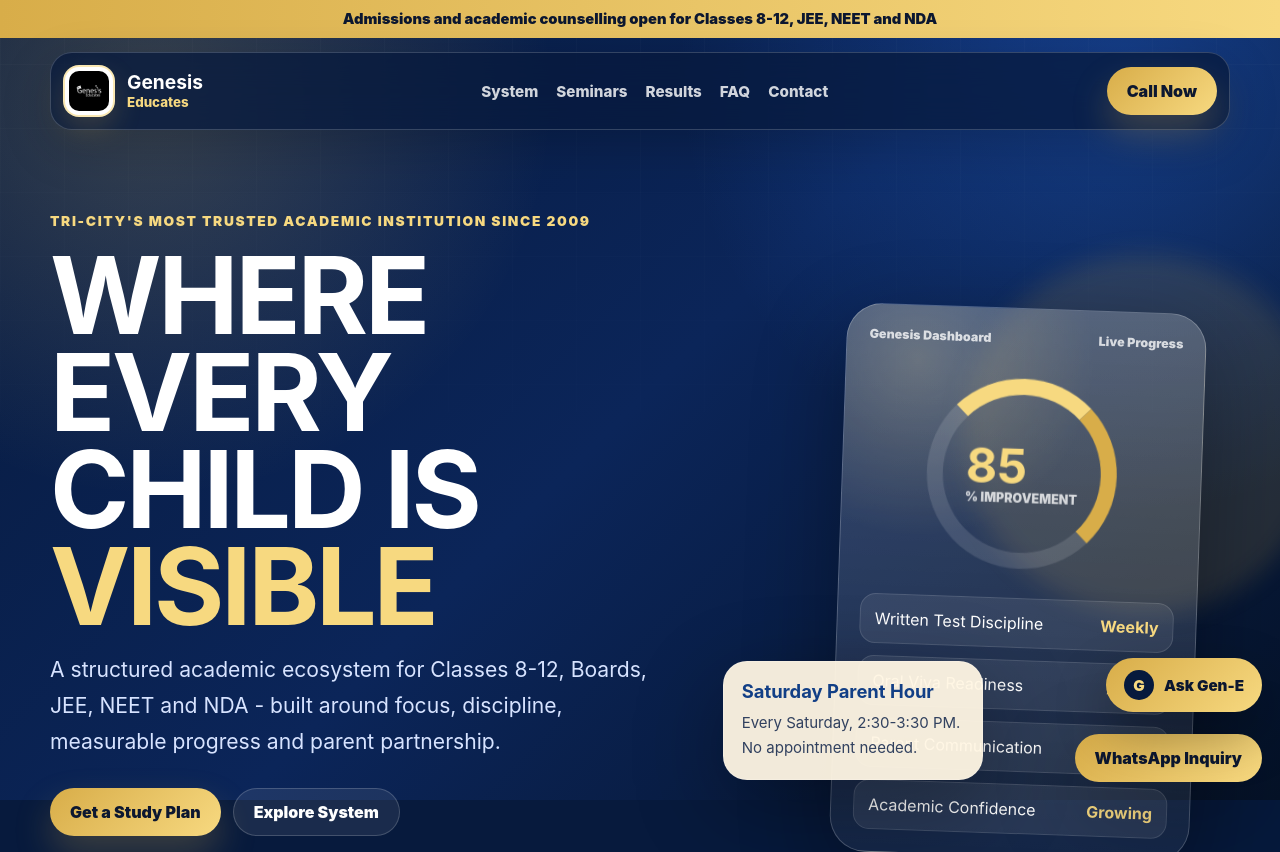
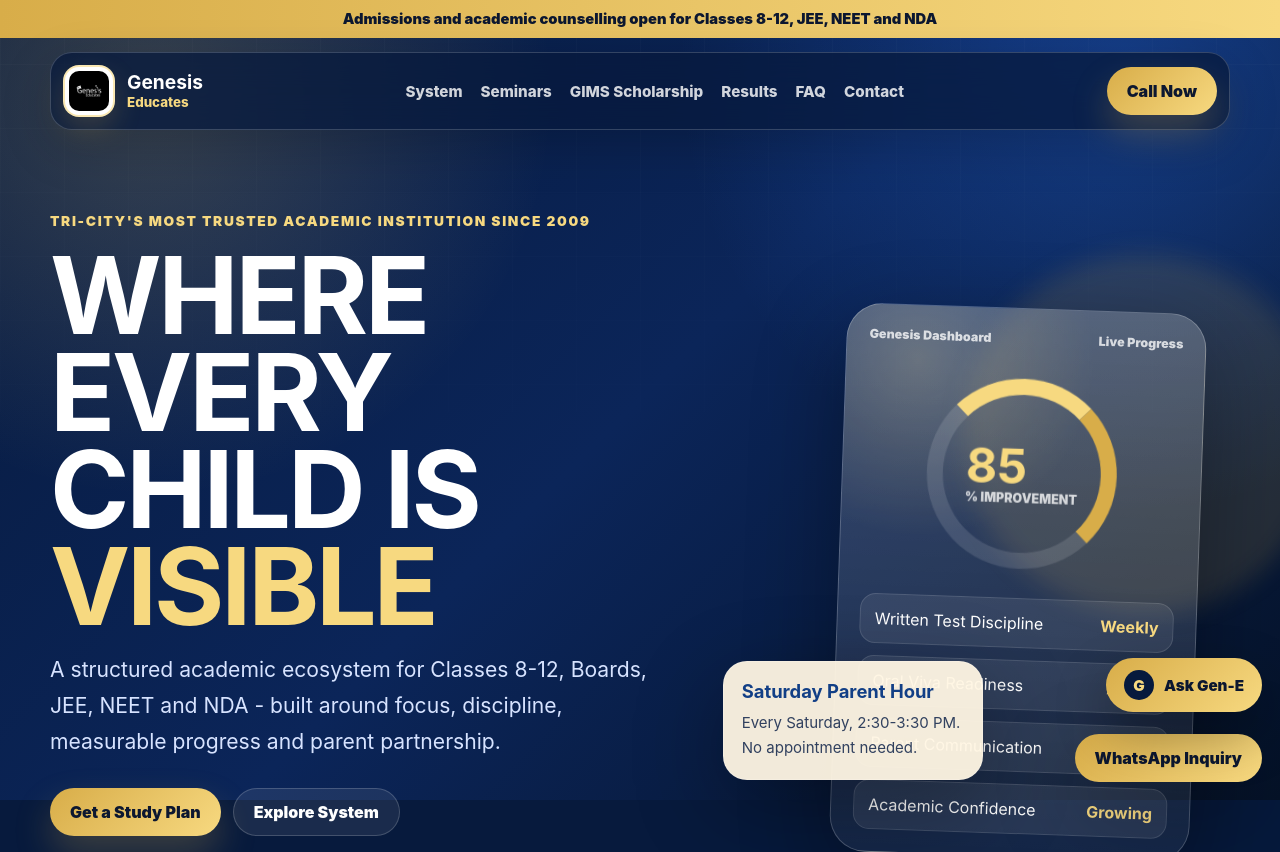
Before and after one commit to vinaysharmakvs/Genesis, a plain HTML site: page index.html in a window 1280 px wide. Shown: the top 852 px of the page. Drawn offline with Linux system fonts and the light colour scheme.

Commit message:
Update index.html

```diff
--- a/index.html
+++ b/index.html
@@ -1737,6 +1737,7 @@
         <nav id="mainNav" aria-label="Primary navigation">
           <a href="#system">System</a>
           <a href="#seminar">Seminars</a>
+          <a href="gims.html">GIMS Scholarship</a>
           <a href="results.html">Results</a>
           <a href="faq.html">FAQ</a>
           <a href="contact.html">Contact</a>
```
